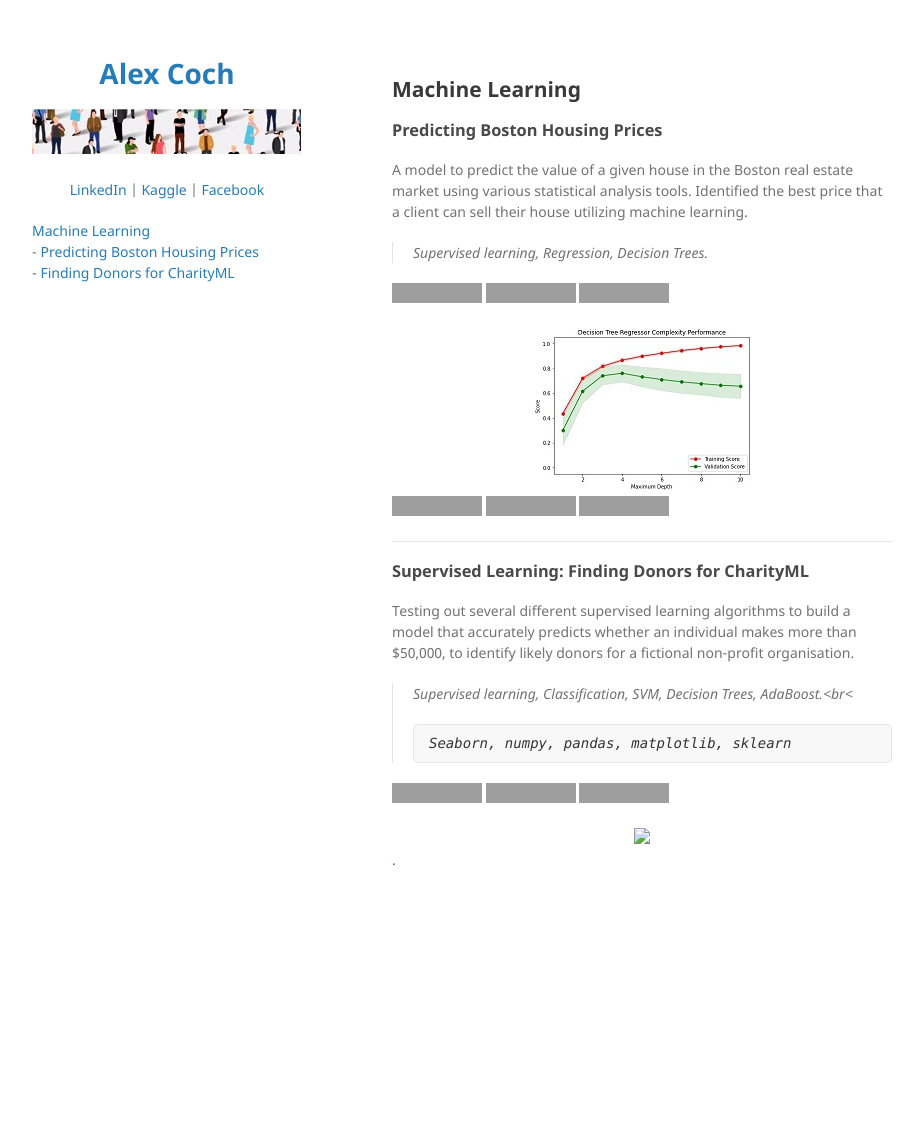
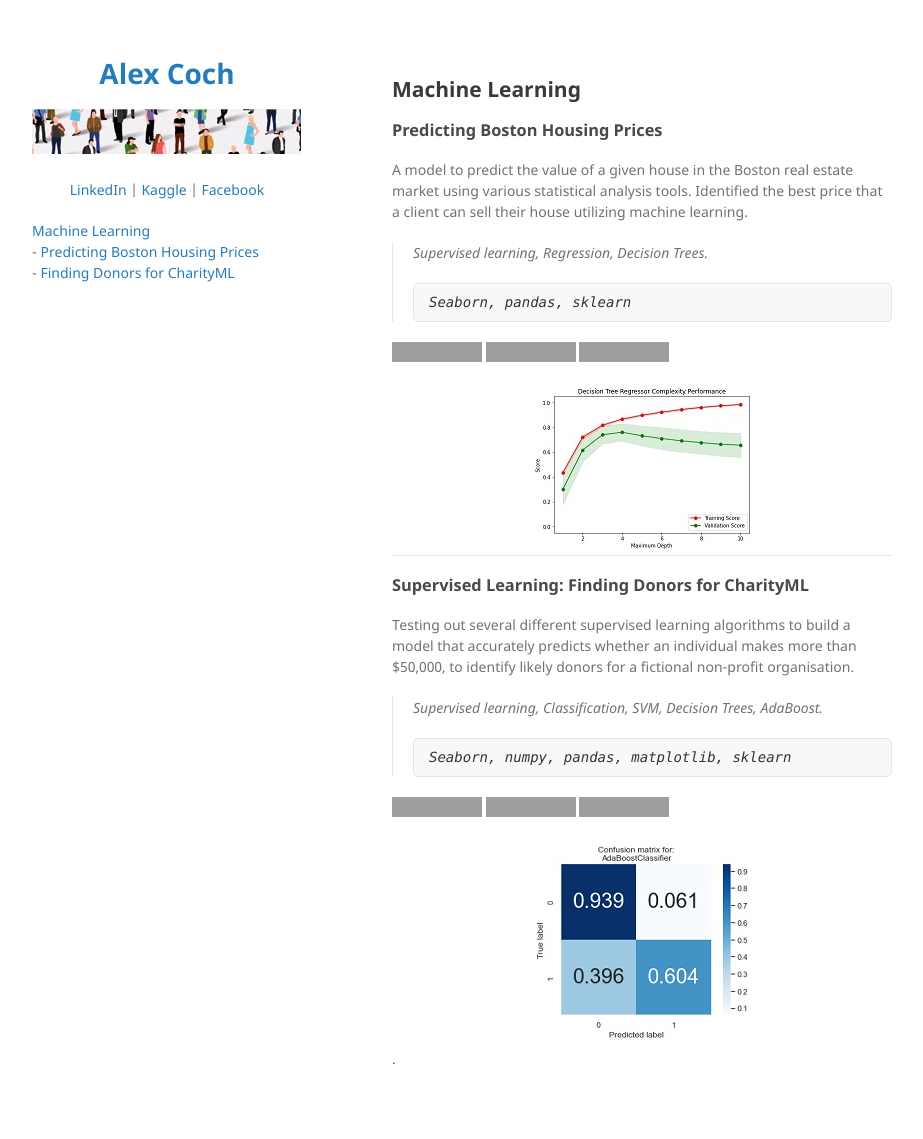
Before and after one commit to alex-coch/alex-coch.github.io, a Jekyll site: the page built from index.md, in a window 1280 px wide. Shown: the whole page, without its empty margins (178-1101 px from the left). Built offline with Jekyll 4.4.1, drawn with Linux system fonts in a browser that asks for light colours; before the commit the page ends 940 px from its top, so only the background shows below that; grey boxes are pictures that could not be loaded.

````diff
--- a/index.md
+++ b/index.md
@@ -6,7 +6,10 @@ layout: default
 <a name="boston"></a>
 ### Predicting Boston Housing Prices
 A model to predict the value of a given house in the Boston real estate market using various statistical analysis tools. Identified the best price that a client can sell their house utilizing machine learning.
-> Supervised learning, Regression, Decision Trees.
+> Supervised learning, Regression, Decision Trees. <br>
+```pyhton
+Seaborn, pandas, sklearn
+```
 
 [![View on GitHub](https://img.shields.io/badge/GitHub-View_on_GitHub-blue?logo=GitHub)](https://github.com/alex-coch/alex-coch.github.io/blob/main/boston_housing/)
 [![Run in Google Colab](https://img.shields.io/badge/Colab-Run_in_Google_Colab-blue?logo=Google&logoColor=FDBA18)](https://githubtocolab.com/alex-coch/alex-coch.github.io/blob/main/boston_housing/boston_housing.ipynb)
@@ -14,15 +17,11 @@ A model to predict the value of a given house in the Boston real estate market u
 
 <center><img src="/assets/img/boston.jpg"></center>
 
-![scikit-learn](https://img.shields.io/badge/scikit--learn-%23F7931E.svg?style=for-the-badge&logo=scikit-learn&logoColor=white)
-![Pandas](https://img.shields.io/badge/pandas-%23150458.svg?style=for-the-badge&logo=pandas&logoColor=white)
-![Seaborn](https://img.shields.io/badge/seaborn-%235C7DA2.svg?style=for-the-badge&logo=seaborn&logoColor=white)
-
 ---
 <a name="donors"></a>
 ### Supervised Learning: Finding Donors for CharityML
 Testing out several different supervised learning algorithms to build a model that accurately predicts whether an individual makes more than $50,000, to identify likely donors for a fictional non-profit organisation.
-> Supervised learning, Classification, SVM, Decision Trees, AdaBoost.<br<
+> Supervised learning, Classification, SVM, Decision Trees, AdaBoost.<br>
 ```pyhton
 Seaborn, numpy, pandas, matplotlib, sklearn
 ```
````
Also changed, not shown: another-page.md (+6 -0 lines), assets/img/donors.jpg (renamed from finding_donors/donors.jpg).
